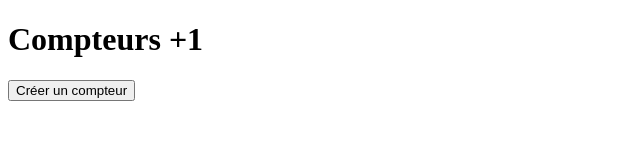
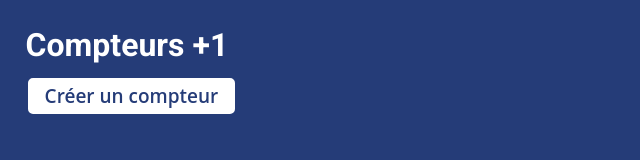
Before and after one commit to aygame101/un.ginovalton.fr, a plain HTML site: page index.html in a window 1280 px wide. Shown: the whole page, without its empty margins (0-640 px from the left). Drawn offline with Linux system fonts and the light colour scheme.

Commit message:
Affichage de base sans new compteur OK

```diff
--- a/css/styles.css
+++ b/css/styles.css
@@ -1,3 +1,36 @@
+* {
+    padding: 0;
+    margin: 0;
+}
+
 h2 {
     display: none;
 }
+
+body {
+    background-color: #253C78;
+}
+
+h1 {
+    color: white;
+    font-family: 'Roboto', sans-serif;
+    margin-top: 2%;
+    margin-left: 2%;
+}
+
+#ajouterCompteur {
+    color: #253C78;
+    background-color: white;
+    margin-top: 1%;
+    margin-left: 2%;
+    padding-left: 17px;
+    padding-right: 17px;
+    padding-top: 5px;
+    padding-bottom: 5px;
+    font-size: 19px;
+    border-radius: 7px;
+    border: 2px solid #253C78;
+    font-family: 'Open Sans', sans-serif;
+    font-weight: 600;
+    transition: 0.5s;
+}
```
